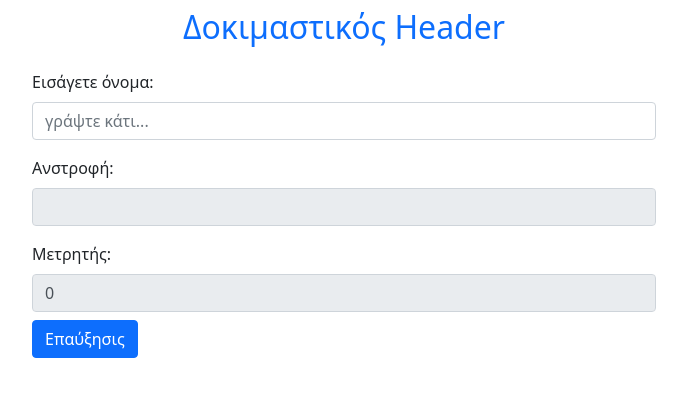
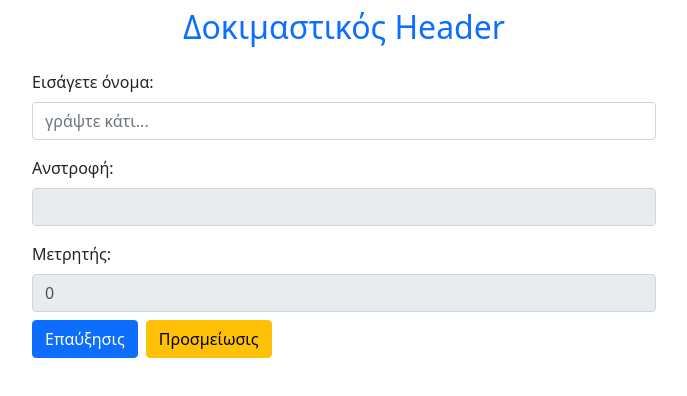
Before and after one commit to PhilipHassialis/preact-vite-test01, a Preact app: page / in a window 1280 px wide. Shown: the top 396 px of the page, without its empty margins (296-983 px from the left). Built offline with nearby package versions, Linux system fonts and the light colour scheme.

Commit message:
Added minus button to counter

```diff
--- a/src/app.jsx
+++ b/src/app.jsx
@@ -53,10 +53,16 @@ export const App = (props) => {
                             readOnly="readOnly"
                         ></input>
                         <div
-                            class="btn btn-primary"
+                            class="btn btn-primary mr-2"
                             onClick={(e) => setCounter(++counter)}
                         >
                             Επαύξησις
+                        </div>
+                        <div
+                            class="btn btn-warning"
+                            onClick={(e) => setCounter(--counter)}
+                        >
+                            Προσμείωσις
                         </div>
                     </div>
                 </form>
```
